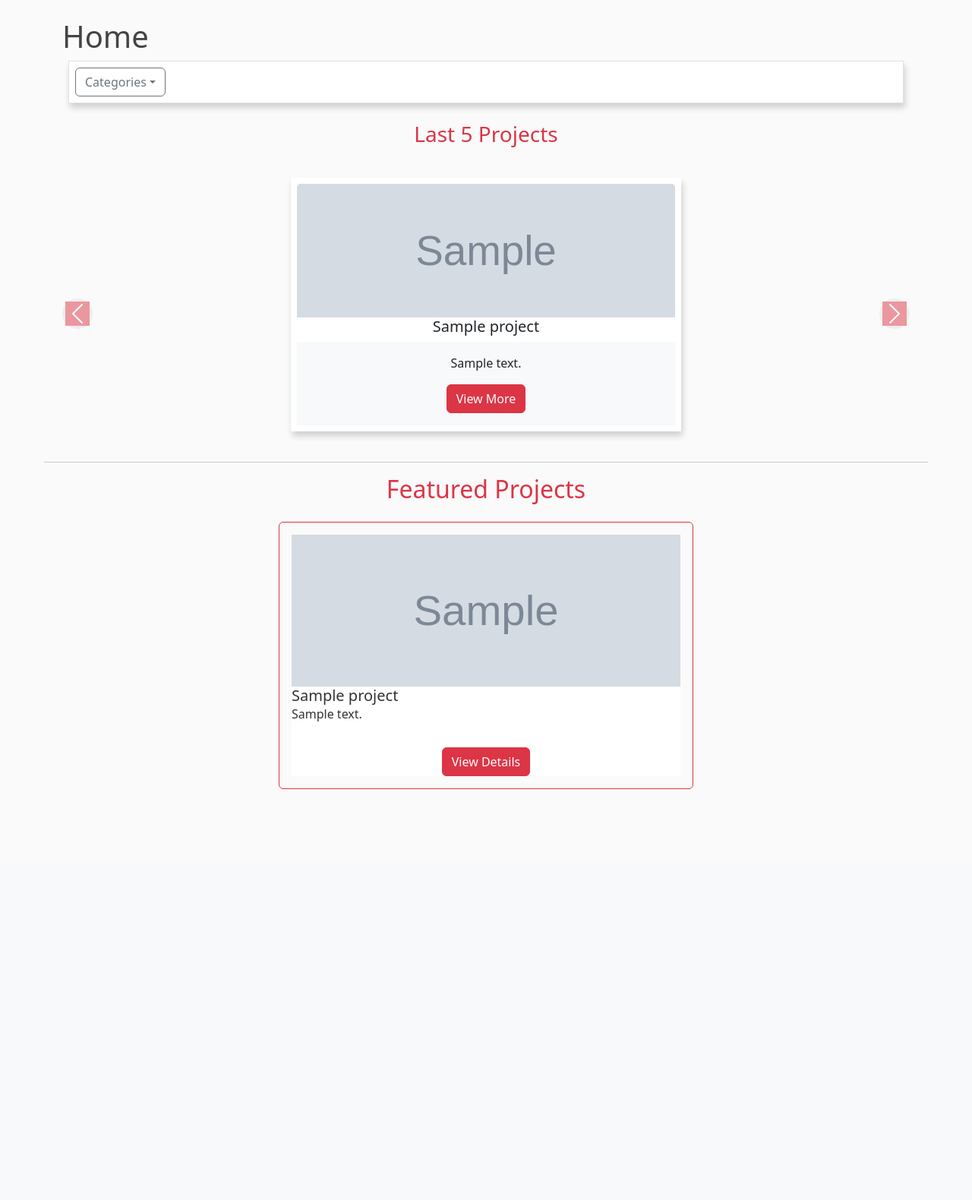
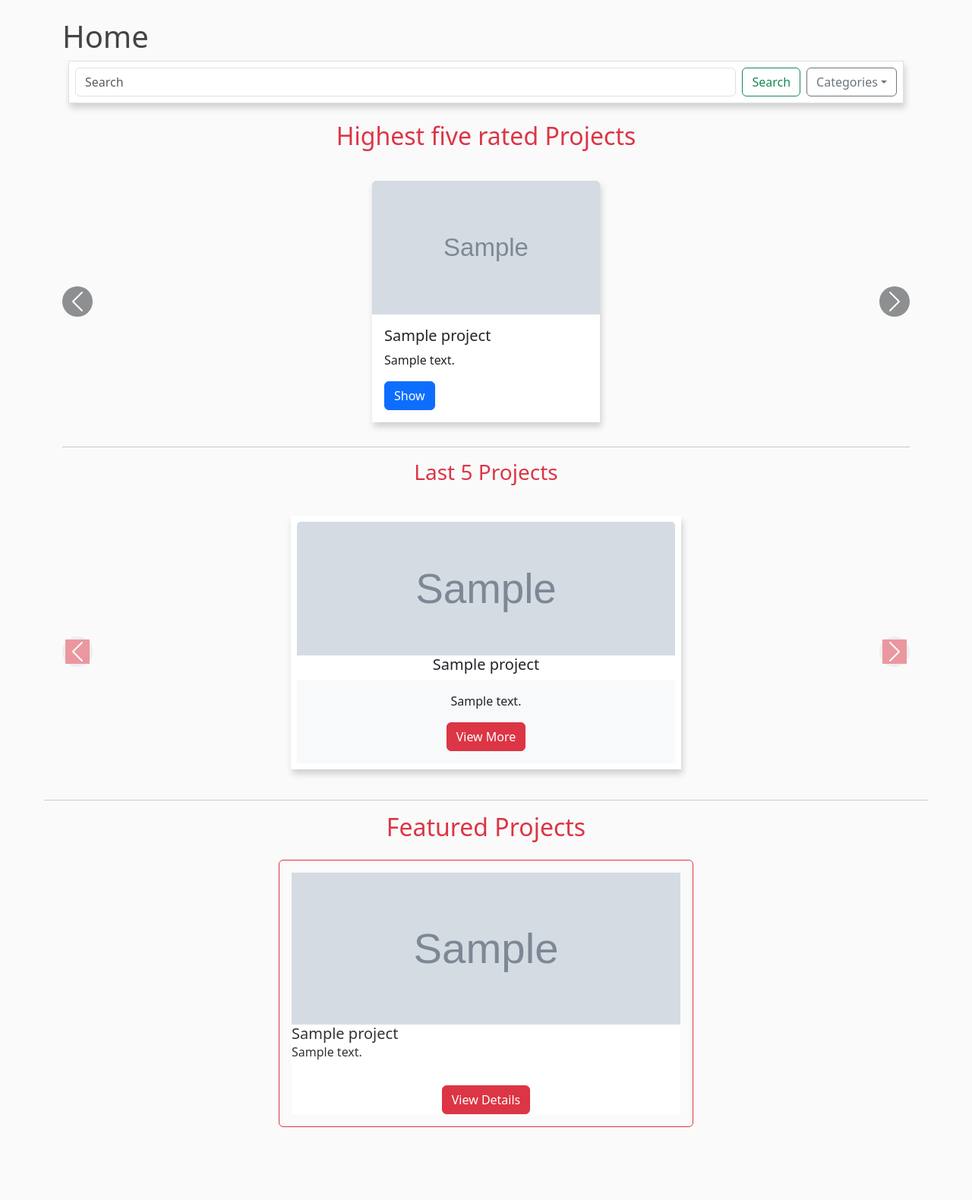
Before and after one commit to abdelrhmanshata/Crowd_Funding_App, a Django app: page / in a window 1280 px wide. Shown: the part 56-1636 px from the top of the page at 76% size. Before the commit the page ends 1095 px from the top, so only its background shows below. Run offline with Django 5.2, Linux system fonts and the light colour scheme; tables that the repository leaves empty hold one stand-in row (values such as "Sample post"); grey boxes marked "Sample" are stand-in pictures; some libraries are stand-ins or nearby versions.

Commit message:
Add search bar and its function , add the ability for the admin to select which project is featured, add 5 top rated projects

```diff
--- a/Crowd_Funding_App/Crowd_Funding_App/settings.py
+++ b/Crowd_Funding_App/Crowd_Funding_App/settings.py
@@ -91,7 +91,7 @@ DATABASES = {
         "Host": "localhost",
         "PORT": "5432",
         "USER": "postgres",
-        "PASSWORD": "123",
+        "PASSWORD": "password",
     }
 }
 
--- a/Crowd_Funding_App/home_app/templates/home/base.html
+++ b/Crowd_Funding_App/home_app/templates/home/base.html
@@ -10,6 +10,72 @@
     <link rel="stylesheet" href="https://maxcdn.bootstrapcdn.com/bootstrap/4.0.0/css/bootstrap.min.css" integrity="sha384-Gn5384xqQ1aoWXA+058RXPxPg6fy4IWvTNh0E263XmFcJlSAwiGgFAW/dAiS6JXm" crossorigin="anonymous" />
     <link href="https://cdn.jsdelivr.net/npm/bootstrap@5.3.3/dist/css/bootstrap.min.css" rel="stylesheet" integrity="sha384-QWTKZyjpPEjISv5WaRU9OFeRpok6YctnYmDr5pNlyT2bRjXh0JMhjY6hW+ALEwIH" crossorigin="anonymous" />
     <link rel="stylesheet" type="text/css" href="{% static 'home/home.css' %}" />
+    <style>
+      #search-bar {
+        width: 300px;
+      }
+      .product-card {
+        border: 1px solid #e0e0e0;
+        border-radius: 10px;
+        overflow: hidden;
+        margin-bottom: 20px;
+        box-shadow: 0 0 10px rgba(0, 0, 0, 0.1);
+      }
+
+      .product-details {
+        padding: 20px;
+      }
+
+      .product-title {
+        font-size: 1.25rem;
+        font-weight: bold;
+        margin-bottom: 10px;
+      }
+
+      .product-description {
+        margin-bottom: 10px;
+      }
+
+      .product-price {
+        font-size: 1.25rem;
+        font-weight: bold;
+        color: #007bff;
+      }
+      .cards-wrapper {
+        display: flex;
+        justify-content: center;
+      }
+      .card img {
+        max-width: 100%;
+        max-height: 100%;
+      }
+      #carousal-card {
+        width: 300px;
+      }
+      .card {
+        margin: 0 0.5em;
+        box-shadow: 2px 6px 8px 0 rgba(22, 22, 26, 0.18);
+        border: none;
+        border-radius: 0;
+      }
+      .carousel-inner {
+        padding: 1em;
+      }
+      .carousel-control-prev,
+      .carousel-control-next {
+        background-color: #e1e1e1;
+        width: 5vh;
+        height: 5vh;
+        border-radius: 50%;
+        top: 50%;
+        transform: translateY(-50%);
+      }
+      @media (min-width: 768px) {
+        .card img {
+          height: 11em;
+        }
+      }
+    </style>
 
     {% if title %}
       <title>Crowd Funding - {{ title }}</title>
--- a/Crowd_Funding_App/home_app/templates/home/home.html
+++ b/Crowd_Funding_App/home_app/templates/home/home.html
@@ -7,7 +7,10 @@
       <div class="card ">
 
         <div class="d-flex flex-grow-1 w-100 p-2 gap-2 border" id="search-bar">
-
+          <form class="d-flex flex-grow-1 gap-2" method="GET" action="{% url 'search_results' %}">
+            <input class="form-control flex-grow-1" type="search" name="q" placeholder="Search" aria-label="Search" />
+            <button class="btn btn-outline-success" type="submit">Search</button>
+          </form>
             <div class="dropdown btn btn-outline-secondary">
               <a class="nav-link dropdown-toggle" href="#" id="navbarDropdown" role="button" data-toggle="dropdown" aria-haspopup="true" aria-expanded="false">Categories</a>
               <div class="dropdown-menu" aria-labelledby="navbarDropdown">
@@ -19,7 +22,42 @@
           </div>
         </div>
   <br>
-
+  <h2 class="text-danger up mb-4 text-center">
+    Highest five rated Projects
+  </h2>
+  <div id="carouselExampleControls" class="carousel slide" data-ride="carousel">
+    <div class="carousel-inner">
+      {% for itemChunk in chunks %}
+        <div class="carousel-item {% if forloop.first %}active{% endif %}">
+          <div class="cards-wrapper d-flex justify-content-center">
+            {% for item in itemChunk %}
+              <div class="card" id="carousal-card">
+                <img src="{{item.images.0.getImageUrl}}" class="card-img-top" alt="">
+                <div class="card-body">
+                  <h5 class="card-title">{{ item.project.title }}</h5>
+                  <p class="card-text">{{ item.project.details }}</p>
+                  <a href="{% url 'projectDetails' item.project.id %}" class="btn btn-primary">Show</a>
+                </div>
+              </div>
+            {% endfor %}
+          </div>
+        </div>
+        {% empty %}
+        <div class="carousel-item active ">
+          <h5 class="text-dark text-center">No Projects Found</h5>
+        </div>
+      {% endfor %}
+    </div>
+          <a class="carousel-control-prev bg-dark" href="#carouselExampleControls" role="button" data-slide="prev">
+            <span class="carousel-control-prev-icon" aria-hidden="true"></span>
+            <span class="sr-only">Previous</span>
+          </a>
+          <a class="carousel-control-next bg-dark" href="#carouselExampleControls" role="button" data-slide="next">
+            <span class="carousel-control-next-icon" aria-hidden="true"></span>
+            <span class="sr-only">Next</span>
+          </a>
+        </div>
+      <hr>
         <div class="card-body">
           <h3 class="text-center mb-4 text-danger">Last 5 Projects</h3>
           <div id="projectCarousel" class="carousel slide" data-ride="carousel">
--- a/Crowd_Funding_App/home_app/urls.py
+++ b/Crowd_Funding_App/home_app/urls.py
@@ -7,4 +7,5 @@ urlpatterns = [
     path(
         "category/<int:category_id>", views.get_category_projects, name="get_category"
     ),
+    path("search/", views.search_results, name="search_results"),
 ]
--- a/Crowd_Funding_App/home_app/views.py
+++ b/Crowd_Funding_App/home_app/views.py
@@ -22,13 +22,19 @@ def home(request):
         images = Image.objects.filter(project=project)
         Featured_All_Data.append({"project": project, "images": images})
 
-    # projects = Projects.objects.all()
+    projects = Projects.objects.order_by("-avgRating")[:5]
+    all_Projects_Data = []
+    for project in projects:
+        images = Image.objects.filter(project=project)
+        all_Projects_Data.append({"project": project, "images": images})
+    chunk_size = 3
+    chunks = [all_Projects_Data[i:i + chunk_size] for i in range(0, len(all_Projects_Data), chunk_size)]
 
     context = {
         "cat_menu": cat_menu,
         "allLast_5_Data": allLast_5_Data,
         "Featured_All_Data": Featured_All_Data,
-
+        'chunks': chunks
     }
     return render(request, "home/home.html", context)
 
@@ -46,3 +52,19 @@ def get_category_projects(request, category_id):
         "all_Projects_Data": all_Projects_Data,
     }
     return render(request, "home/category.html", context)
+
+
+def search_results(request):
+    query = request.GET.get("q")
+    results = []
+    if query:
+        results = Projects.objects.filter(Q(title__icontains=query)| Q(tags__icontains=query))
+
+        all_Projects_Data = []
+        for project in results:
+            images = Image.objects.filter(project=project)
+            all_Projects_Data.append({"project": project, "images": images})
+
+    return render(
+        request, "home/search_results.html", {"all_Projects_Data": all_Projects_Data}
+    )
--- a/Crowd_Funding_App/projects_app/urls.py
+++ b/Crowd_Funding_App/projects_app/urls.py
@@ -11,5 +11,6 @@ urlpatterns = [
     path("projectDelete/<int:id>/", views.deleteProject, name="deleteProject"),
     path("reportComments/<int:idComment>/", views.reportComments, name="reportComments"),
     path("reportProject/<int:idProject>/", views.reportProject, name="reportProject"),
+     path("projectFeatured/<int:id>/", views.projectFeatured, name="projectFeatured"),
 
 ]
--- a/Crowd_Funding_App/projects_app/views.py
+++ b/Crowd_Funding_App/projects_app/views.py
@@ -199,3 +199,9 @@ def calculateRatings(project):
             totalRating += rating.ratingValue
         return totalRating / len(ratings)
     return 0
+
+def projectFeatured(request, id):
+    project = Projects.objects.get(id=id)
+    project.featured = not project.featured
+    project.save()
+    return redirect("showAllProjects")
```
Also changed, not shown: Crowd_Funding_App/home_app/templates/home/search_results.html (added, +23 -0 lines), Crowd_Funding_App/media/profile_picture/download.jpeg (added), Crowd_Funding_App/media/project_images/download_AIk5rG1.jpeg (added).
